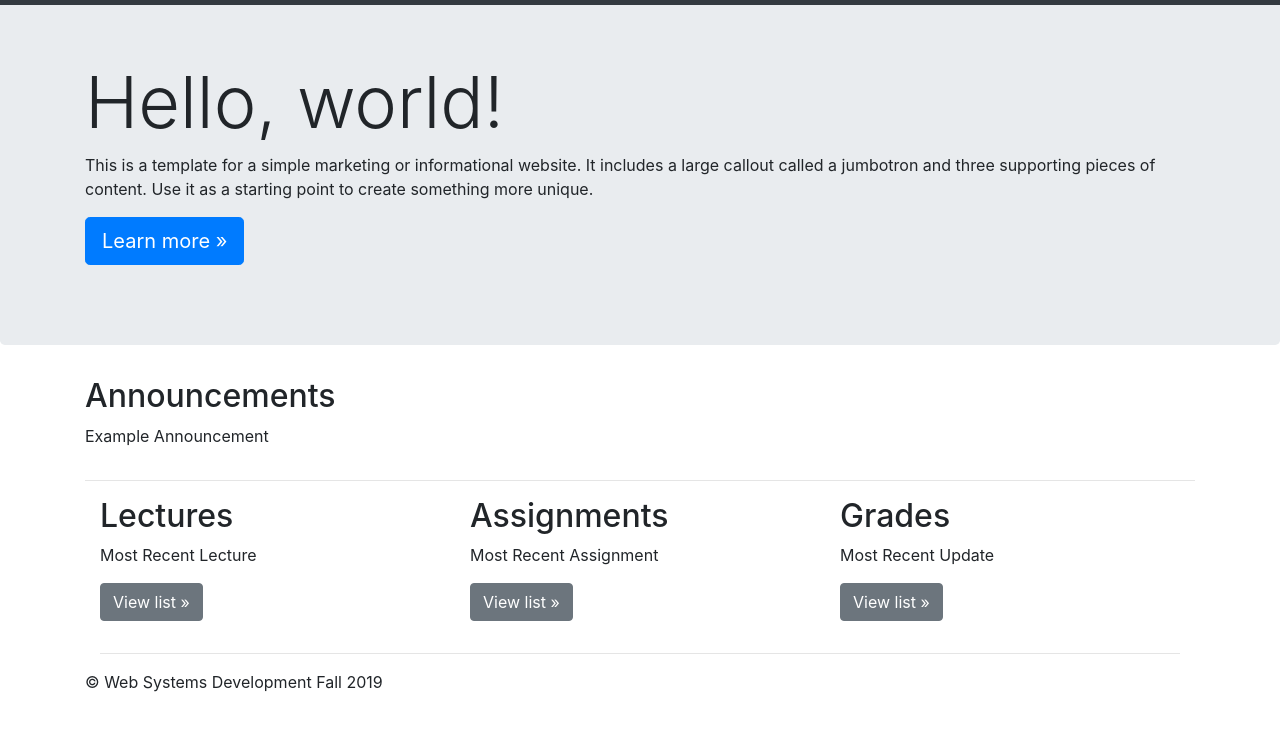
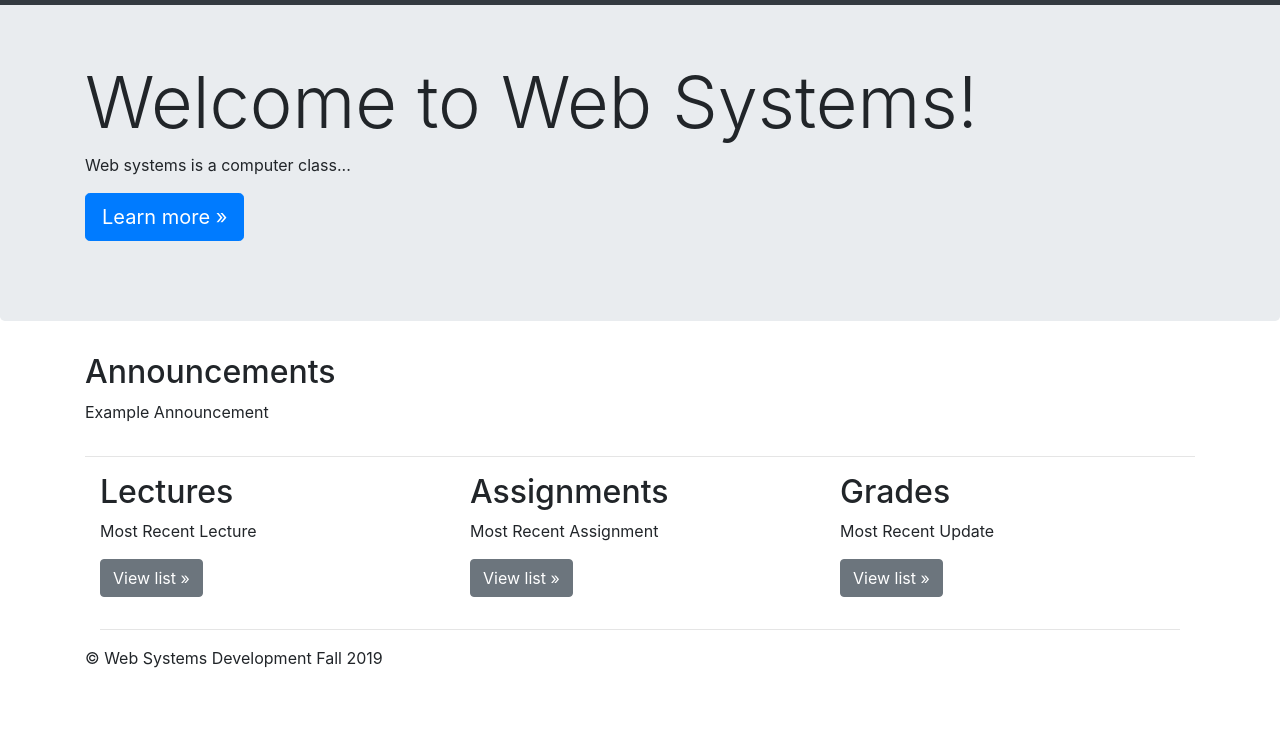
Before and after one commit to goedkene/WebsysHackathon, a plain HTML site: page index.html in a window 1280 px wide. Shown: the part 61-790 px from the top of the page. Drawn offline with nearby package versions, Linux system fonts and the light colour scheme.

Commit message:
Welcome message

```diff
--- a/index.html
+++ b/index.html
@@ -58,8 +58,8 @@
       <!-- Main jumbotron for a primary marketing message or call to action -->
       <div class="jumbotron">
         <div class="container">
-          <h1 class="display-3">Hello, world!</h1>
-          <p>This is a template for a simple marketing or informational website. It includes a large callout called a jumbotron and three supporting pieces of content. Use it as a starting point to create something more unique.</p>
+          <h1 class="display-3">Welcome to Web Systems!</h1>
+          <p>Web systems is a computer class...</p>
           <p><a class="btn btn-primary btn-lg" href="#" role="button">Learn more &raquo;</a></p>
         </div>
       </div>
```
